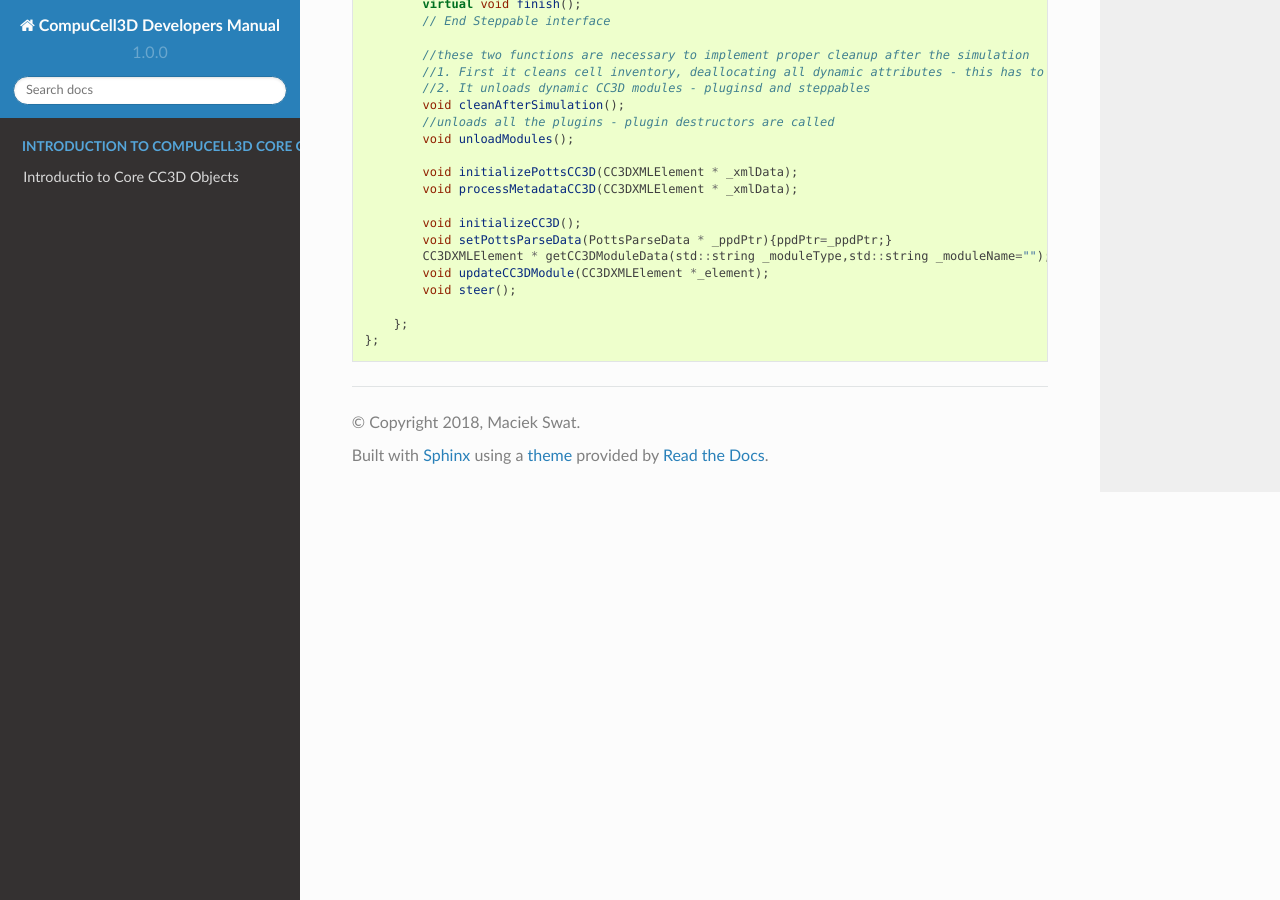
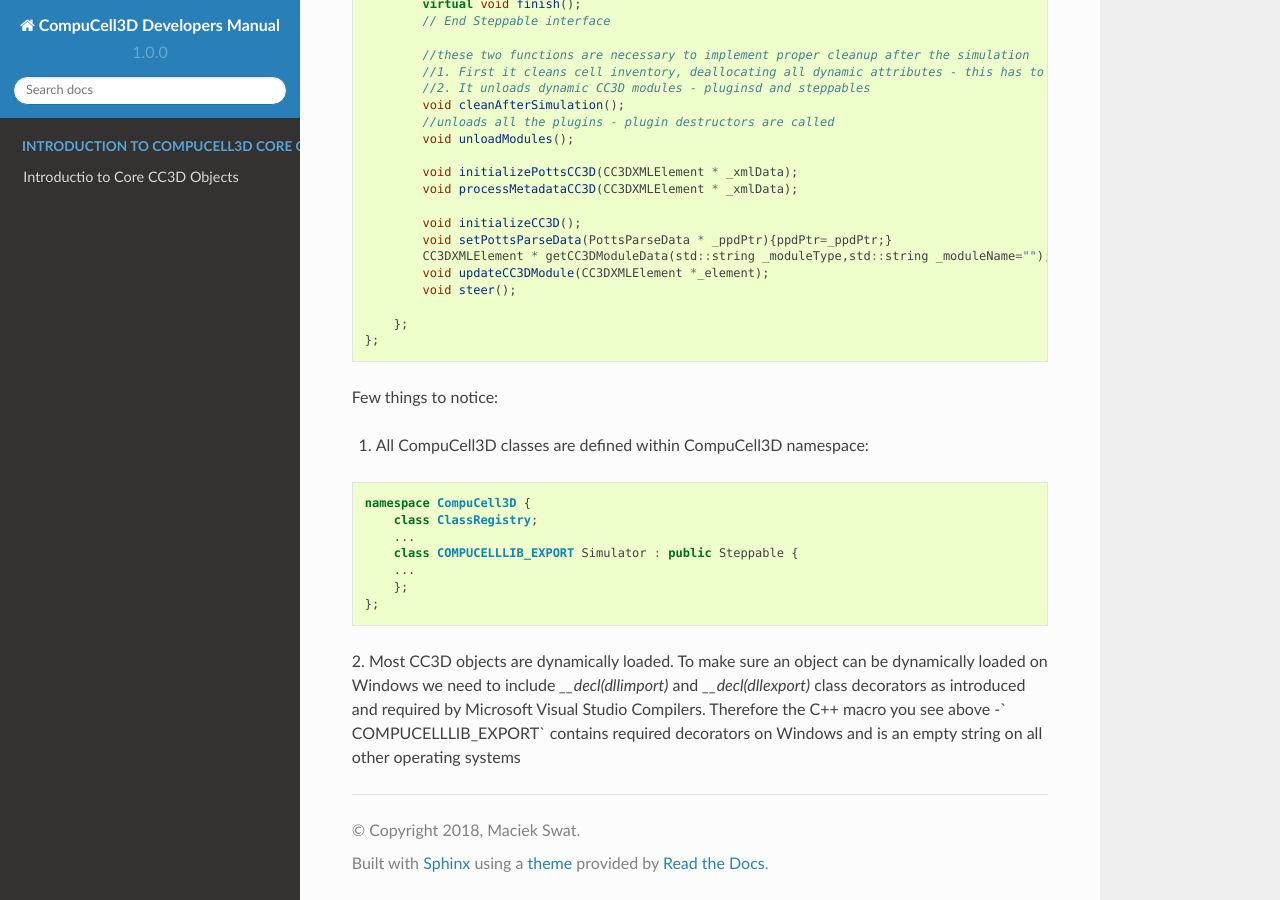
Before and after one commit to CompuCell3D/CompuCell3DDevelopersManual, a Sphinx documentation site: the page built from docs/simulator.rst, in a window 1280 px wide and 900 px high, scrolled down 2089 px. Built offline with Sphinx 7.4.7 and the Read the Docs theme 2.0.0, drawn with Linux system fonts in a browser that asks for light colours.

Commit message:
added more material to existing sections

```diff
--- a/docs/simulator.rst
+++ b/docs/simulator.rst
@@ -1,7 +1,7 @@
 Simulator
 ---------
 
-`Potts` is the key C++ module that sits at the root of each simulation run by CC3D. This is essentially a single class
+`Simulator` is the key C++ module that sits at the root of each simulation run by CC3D. This is essentially a single class
 `Simulator` and it is responsible for orchestrating the flow of each CC3D simulation. Simulator object creates and
 manages other key objects such as `Potts3D` and ensures the integrity of the entire simulation.
 The code for the object is stored in `CompuCell3D\Simulator.h` and `CompuCell3D\Simulator.cpp`
@@ -133,3 +133,22 @@ simulations
 
         };
     };
+
+Few things to notice:
+
+1. All CompuCell3D classes are defined within CompuCell3D namespace:
+
+.. code-block:: cpp
+
+    namespace CompuCell3D {
+        class ClassRegistry;
+        ...
+        class COMPUCELLLIB_EXPORT Simulator : public Steppable {
+        ...
+        };
+    };
+
+2. Most CC3D objects are dynamically loaded. To make sure an object can be dynamically loaded on Windows we need
+to include `__decl(dllimport)` and `__decl(dllexport)` class decorators as introduced and required by Microsoft
+Visual Studio Compilers. Therefore the C++ macro you see above  -` COMPUCELLLIB_EXPORT` contains required decorators
+on Windows and is an empty string on all other operating systems
```
